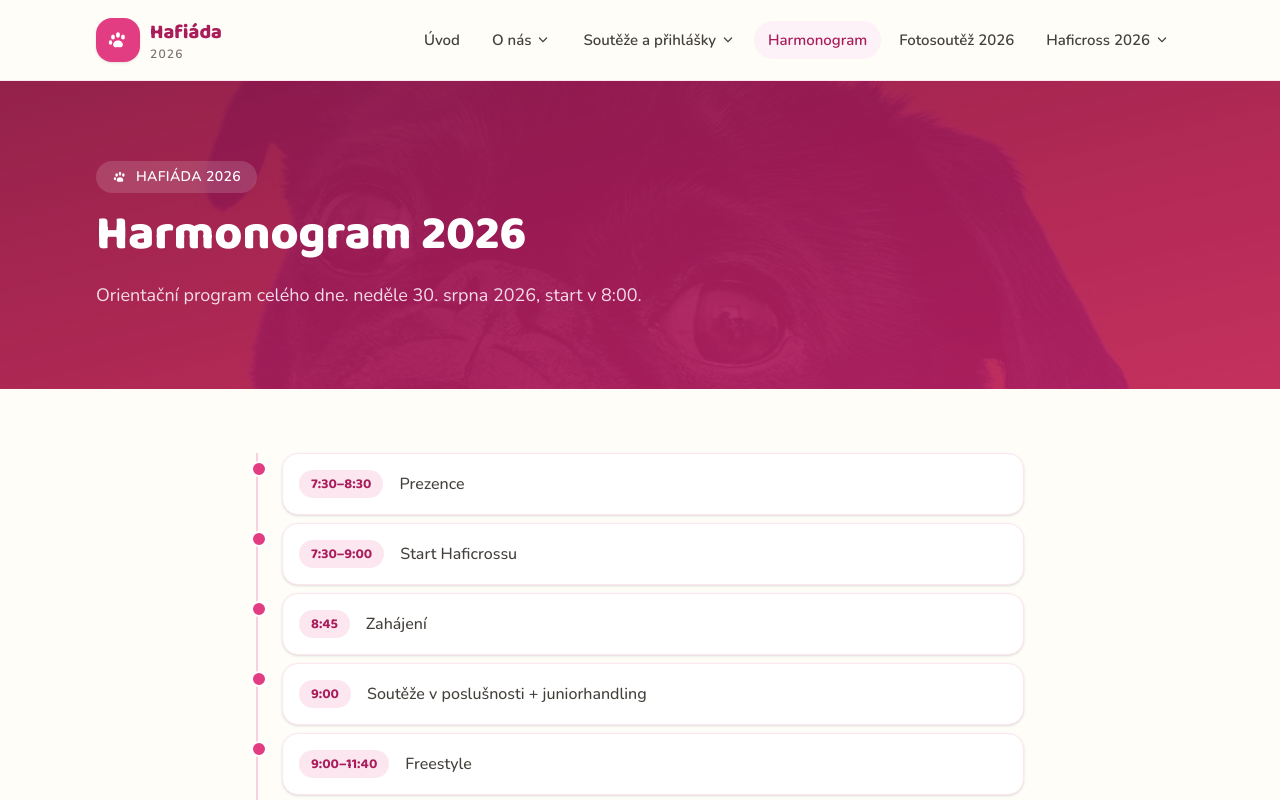
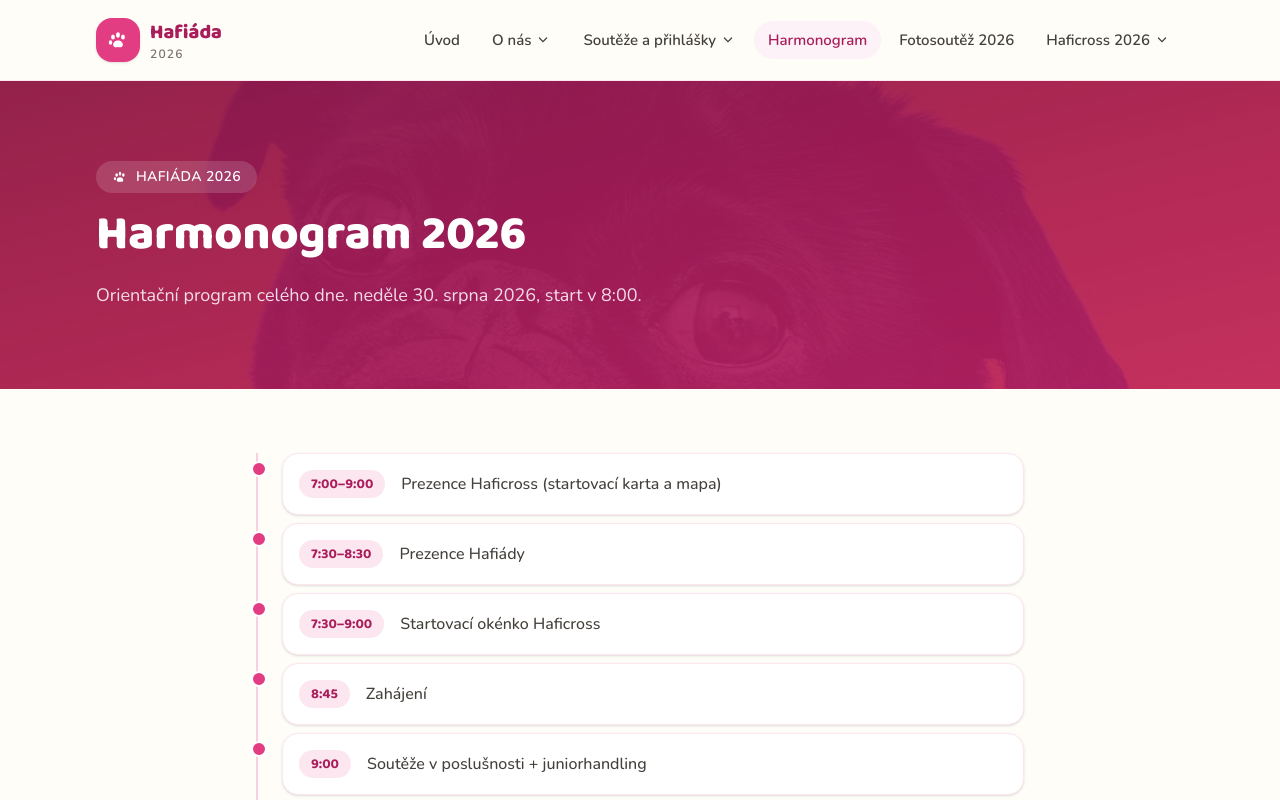
Before and after one commit to tereza-vac/hafiada-web, a React (Vite) app: page /harmonogram in a window 1280 px wide. Shown: the top 800 px of the page. Built offline with nearby package versions, Linux system fonts and the light colour scheme.

Commit message:
haficross: prezence 7:00-9:00, startovaci okenko 7:30-9:00

```diff
--- a/src/data/content.ts
+++ b/src/data/content.ts
@@ -196,8 +196,9 @@ export const competitions: Competition[] = [
 export type ScheduleItem = { time: string; title: string };
 
 export const schedule: ScheduleItem[] = [
-  { time: "7:30–8:30", title: "Prezence" },
-  { time: "7:30–9:00", title: "Start Haficrossu" },
+  { time: "7:00–9:00", title: "Prezence Haficross (startovací karta a mapa)" },
+  { time: "7:30–8:30", title: "Prezence Hafiády" },
+  { time: "7:30–9:00", title: "Startovací okénko Haficross" },
   { time: "8:45", title: "Zahájení" },
   { time: "9:00", title: "Soutěže v poslušnosti + juniorhandling" },
   { time: "9:00–11:40", title: "Freestyle" },
--- a/src/pages/HaficrossPage.tsx
+++ b/src/pages/HaficrossPage.tsx
@@ -37,7 +37,7 @@ export default function HaficrossPage() {
             <SectionTitle eyebrow="Milý závodníku" title="Proběhni se s Hafiádou" />
             <div className="space-y-4 text-[17px] leading-relaxed text-stone-700">
               <p>
-                Jsme rádi, že tě můžeme přivítat! Nejde jen o výkon, ale také o dobrý skutek a věříme, že především o zábavu. Máme pro tebe připravenou trať o délce zhruba 6,8 km.
+                Jsme rádi, že tě můžeme přivítat! Nejde jen o výkon, ale také o dobrý skutek a věříme, že především o zábavu. Máme pro tebe připravenou trať o délce zhruba 6,8 km. Prezence (předání startovací karty a mapy) je od 7:00 do 9:00, startovací okénko od 7:30 do 9:00.
               </p>
               <p>
                 Neboj se zúčastnit, i když se zrovna necítíš jako nejtrénovanější závodník. S ohledem na zdraví pejsků je závod určen pouze pro dospělé psy.
--- a/src/pages/PropozicePage.tsx
+++ b/src/pages/PropozicePage.tsx
@@ -11,7 +11,7 @@ const arrival = [
   "Vstup do areálu bude umožněn od 7 hodin.",
   "Každý startující pes musí mít vyplněnou vlastní přihlášku.",
   "Pokud startují 2 a více psů jednoho majitele, na přihlášce uveďte v poznámce „2. pes, 3. pes majitele XY“.",
-  "Start Haficrossu bude v místě konání Hafiády, první startovní okénko se otevře v 8 hodin.",
+  "Start Haficrossu bude v místě konání Hafiády. Prezence (předání startovací karty a mapy) od 7:00 do 9:00, startovací okénko od 7:30 do 9:00.",
 ];
 
 const extra = [
--- a/src/pages/StartovkaPage.tsx
+++ b/src/pages/StartovkaPage.tsx
@@ -4,9 +4,9 @@ import { images } from "../data/images";
 import { useSeo } from "../hooks/useSeo";
 
 const info = [
-  "Startovací okno bude otevřené od 8:00 do 9:00 hodin – přijít můžete kdykoliv v tuto dobu.",
+  "Prezence (předání startovací karty a mapy) probíhá od 7:00 do 9:00.",
+  "Startovací okénko je otevřené od 7:30 do 9:00 – přijít můžete kdykoliv v tuto dobu.",
   "Startovací okénko najdete v areálu konání Hafiády. U vstupu řekněte, že jdete na Haficross, a nasměrujeme vás.",
-  "Při prezenci závodníci obdrží mapu závodu velikosti A4 a startovací kartu.",
   "Na trati bude minimálně jeden kontrolní bod.",
   "Výsledky budou vyhlášeny v místě konání Hafiády ve 12 hodin.",
 ];
```
